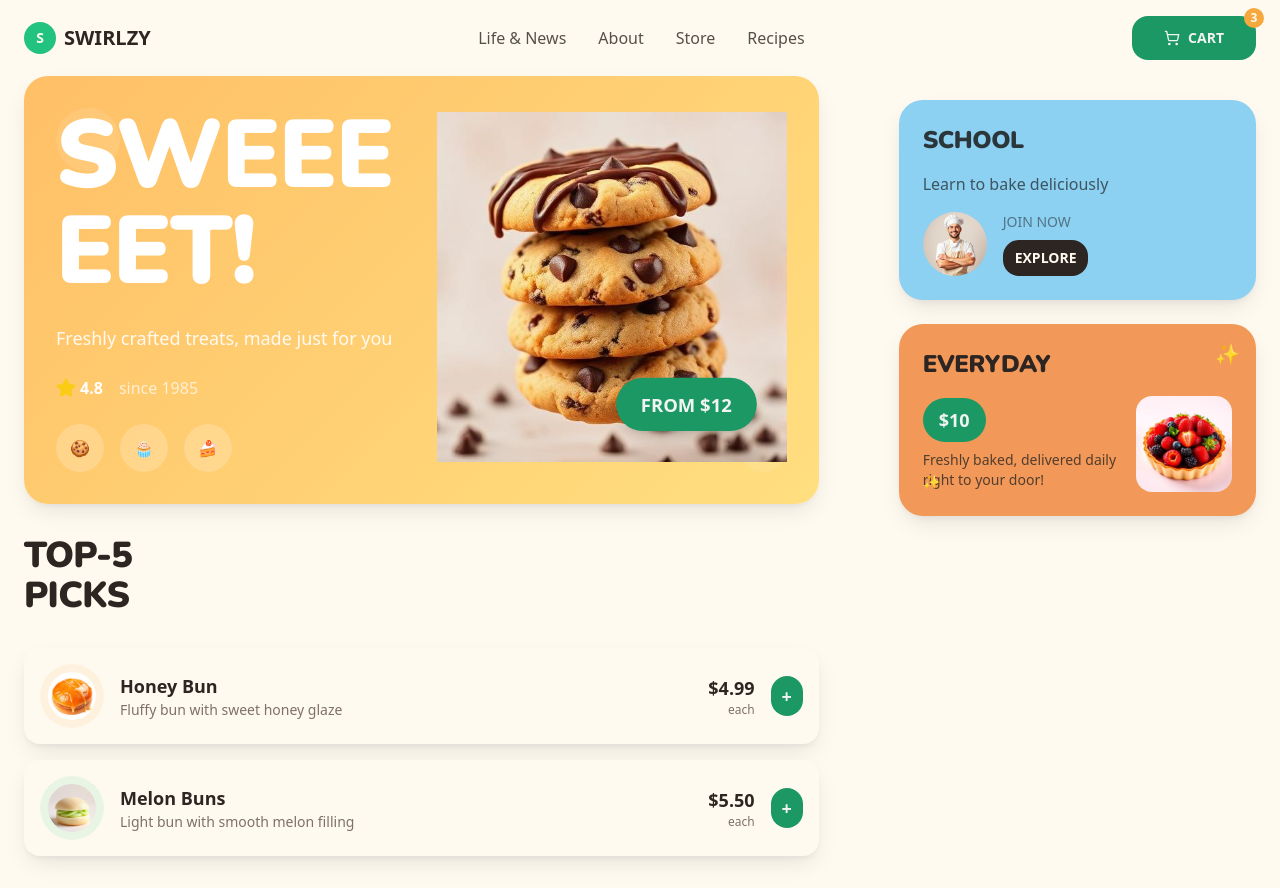
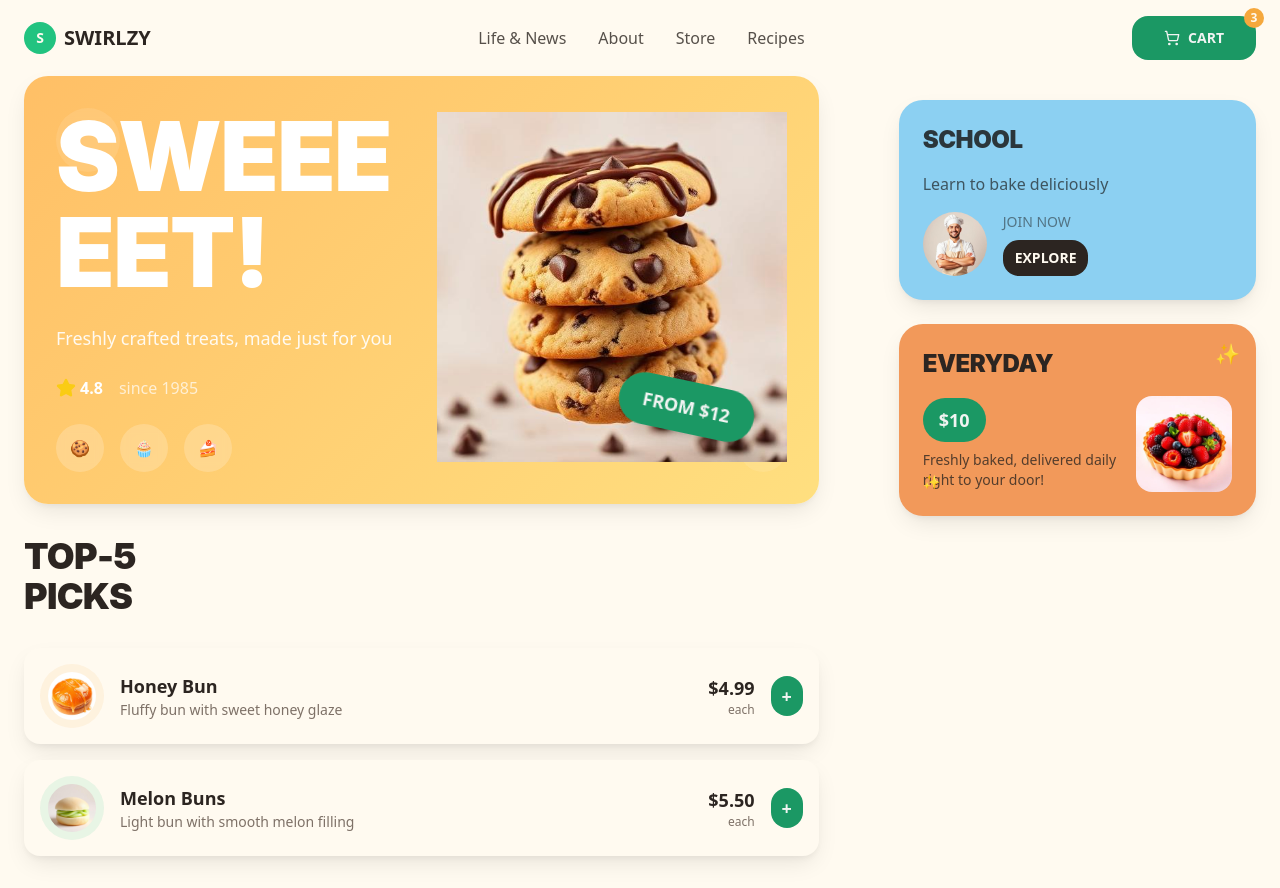
Before and after one commit to DanielGraciaSanValero/swirlzy-treats-showcase, a React (Vite) app: page / in a window 1280 px wide. Built offline with nearby package versions, Linux system fonts and the light colour scheme; the HTML template or start-up script is replaced by a standard one.

Commit message:
Reverted to commit 9807fe59aae7b44b3b3de247d0aa728387aca8f1

```diff
--- a/index.html
+++ b/index.html
@@ -7,9 +7,6 @@
     <meta name="description" content="Discover Swirlzy's freshly crafted bakery treats, from honey buns to berry tarts. Delivered daily to your door. Learn to bake with our professional chefs. Sweet treats since 1985!" />
     <meta name="author" content="Swirlzy Bakery" />
     <meta name="keywords" content="bakery, fresh baked goods, cookies, buns, tarts, baking school, delivery, sweet treats" />
-
-    <!-- Google Fonts -->
-    <link rel="stylesheet" href="https://fonts.googleapis.com/css2?family=Nunito:wght@400;700;800;900&display=swap">
 
     <meta property="og:title" content="Swirlzy - Freshly Crafted Bakery Treats" />
     <meta property="og:description" content="Discover Swirlzy's freshly crafted bakery treats, from honey buns to berry tarts. Delivered daily to your door since 1985!" />
--- a/src/components/HeroSection.tsx
+++ b/src/components/HeroSection.tsx
@@ -7,9 +7,9 @@ const HeroSection = () => {
       <div className="relative z-10 grid grid-cols-1 lg:grid-cols-2 gap-8 items-center">
         {/* Left Content */}
         <div className="space-y-6">
-          {/* Main Title - positioned behind cookies with lower z-index */}
-          <div className="space-y-2 relative z-0">
-            <h1 className="font-retro font-nunito text-6xl lg:text-8xl text-white leading-none">
+          {/* Main Title */}
+          <div className="space-y-2">
+            <h1 className="font-retro text-6xl lg:text-8xl text-white leading-none">
               SWEEE
               <br />
               EET!
@@ -17,12 +17,12 @@ const HeroSection = () => {
           </div>
 
           {/* Subtitle */}
-          <p className="text-white/90 text-lg relative z-10">
+          <p className="text-white/90 text-lg">
             Freshly crafted treats, made just for you
           </p>
 
           {/* Rating */}
-          <div className="flex items-center gap-4 relative z-10">
+          <div className="flex items-center gap-4">
             <div className="flex items-center gap-1">
               <Star className="w-5 h-5 text-yellow-400 fill-current" />
               <span className="text-white font-semibold">4.8</span>
@@ -31,7 +31,7 @@ const HeroSection = () => {
           </div>
 
           {/* Product Icons */}
-          <div className="flex gap-4 relative z-10">
+          <div className="flex gap-4">
             <div className="w-12 h-12 bg-white/20 rounded-full flex items-center justify-center backdrop-blur-sm">
               🍪
             </div>
@@ -44,16 +44,16 @@ const HeroSection = () => {
           </div>
         </div>
 
-        {/* Right Content - Hero Image with animated price badge */}
-        <div className="relative flex items-center justify-center z-20">
+        {/* Right Content - Hero Image with Price Badge */}
+        <div className="relative flex items-center justify-center">
           <img
             src={heroCookies}
             alt="Stack of delicious cookies"
-            className="w-full max-w-md h-auto animation-float relative z-30"
+            className="w-full max-w-md h-auto animation-float"
           />
 
-          {/* Price Badge with bounce animation inside the image */}
-          <div className="absolute bottom-8 right-8 transform rotate-12 animation-bounce-slow z-40">
+          {/* Price Badge positioned in bottom right of image, slightly rotated */}
+          <div className="absolute bottom-8 right-8 transform rotate-12">
             <div className="bg-green-badge text-green-badge-foreground rounded-full px-6 py-3 font-bold text-lg shadow-lg">
               FROM $12
             </div>
--- a/src/index.css
+++ b/src/index.css
@@ -91,7 +91,7 @@
 
   /* Custom fonts and typography */
   .font-retro {
-    font-family: 'Nunito', system-ui, -apple-system, sans-serif;
+    font-family: 'Inter', system-ui, -apple-system, sans-serif;
     font-weight: 900;
     letter-spacing: -0.02em;
   }
@@ -116,17 +116,8 @@
     animation: float 3s ease-in-out infinite;
   }
 
-  .animation-bounce-slow {
-    animation: bounce-slow 2s ease-in-out infinite;
-  }
-
   @keyframes float {
     0%, 100% { transform: translateY(0px); }
     50% { transform: translateY(-10px); }
   }
-
-  @keyframes bounce-slow {
-    0%, 100% { transform: translateY(0px) scale(1); }
-    50% { transform: translateY(-5px) scale(1.05); }
-  }
 }
--- a/tailwind.config.ts
+++ b/tailwind.config.ts
@@ -13,9 +13,6 @@ export default {
       },
     },
     extend: {
-      fontFamily: {
-        'nunito': ['Nunito', 'sans-serif'],
-      },
       colors: {
         border: "hsl(var(--border))",
         input: "hsl(var(--input))",
```
